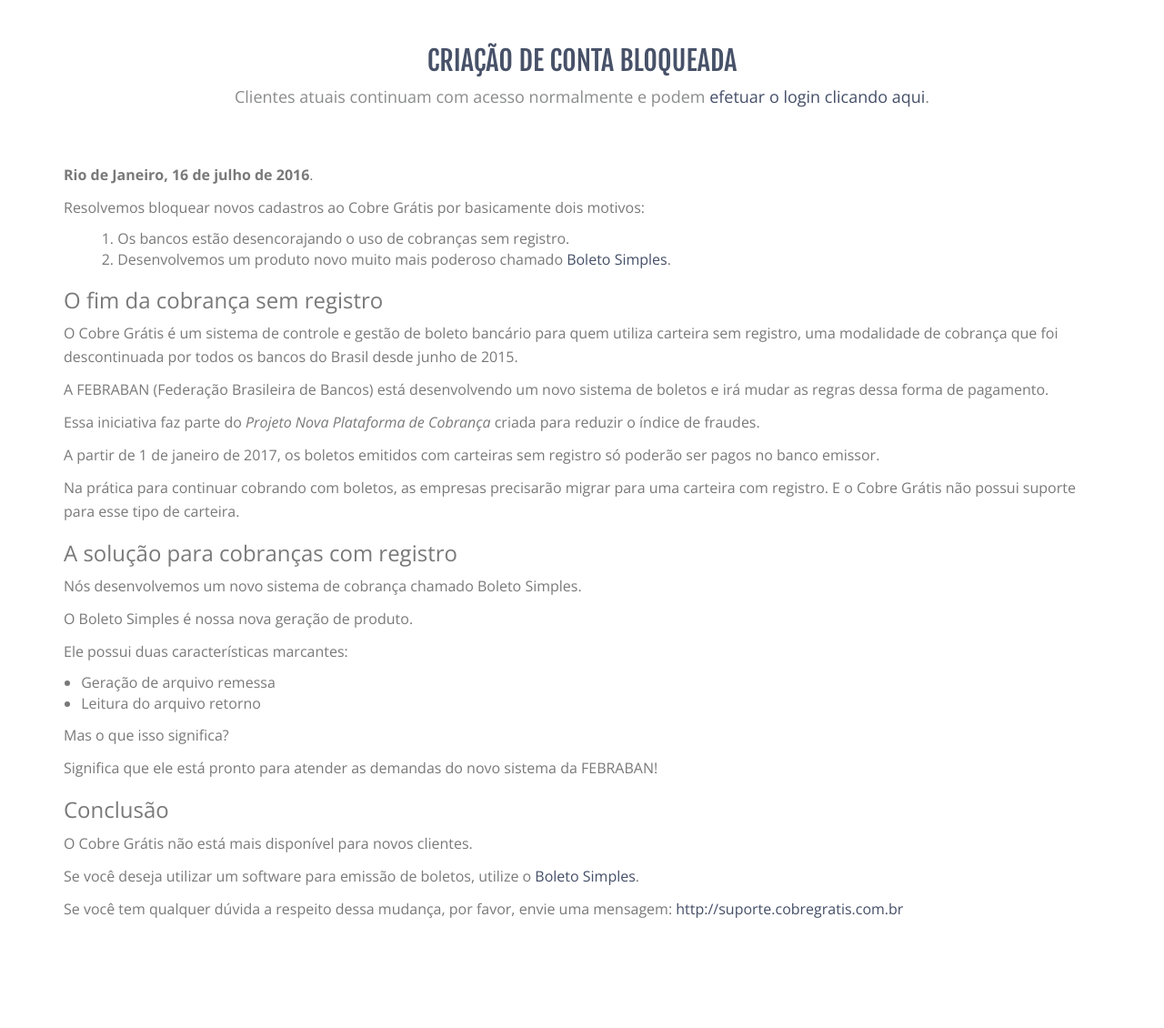
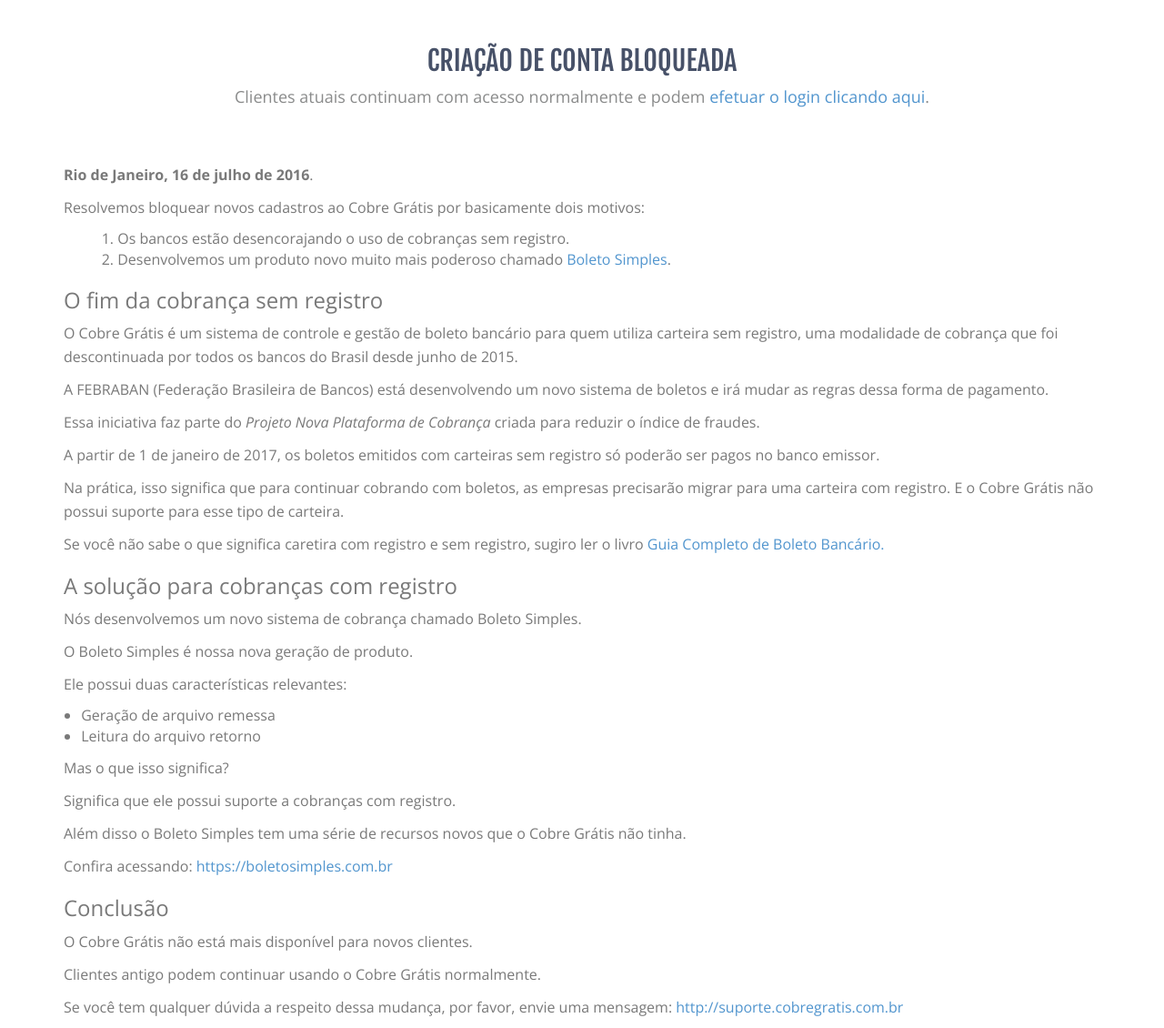
Before and after one commit to CobreGratis/cobregratis.github.io, a Jekyll site: the page built from bloqueado.html, in a window 1280 px wide. Shown: the whole page at 91% size. Built offline with Jekyll 4.4.1, drawn with Linux system fonts in a browser that asks for light colours; before the commit the page ends 1022 px from its top, so only the background shows below that.

Commit message:
imporves copy

```diff
--- a/bloqueado.html
+++ b/bloqueado.html
@@ -24,28 +24,32 @@
         </ol>
         <h3>O fim da cobrança sem registro</h3>
 
-
         <p>O Cobre Grátis é um sistema de controle e gestão de boleto bancário para quem utiliza carteira sem registro, uma modalidade de cobrança que foi descontinuada por todos os bancos do Brasil desde junho de 2015.</p>
 
         <p>A FEBRABAN (Federação Brasileira de Bancos) está desenvolvendo um novo sistema de boletos e irá mudar as regras dessa forma de pagamento.</p>
         <p>Essa iniciativa faz parte do <em>Projeto Nova Plataforma de Cobrança</em> criada para reduzir o índice de fraudes.</p>
 
         <p>A partir de 1 de janeiro de 2017, os boletos emitidos com carteiras sem registro só poderão ser pagos no banco emissor.</p>
-        <p>Na prática para continuar cobrando com boletos, as empresas precisarão migrar para uma carteira com registro. E o Cobre Grátis não possui suporte para esse tipo de carteira.</p>
+        <p>Na prática, isso significa que para continuar cobrando com boletos, as empresas precisarão migrar para uma carteira com registro. E o Cobre Grátis não possui suporte para esse tipo de carteira.</p>
+
+        <p>Se você não sabe o que significa caretira com registro e sem registro, sugiro ler o livro <a href="http://landing.boletosimples.com.br/boleto-bancario-guia-completo-de-como-funciona/?utm_campaign=cobregratis&utm_source=www.cobregratis.com.br">Guia Completo de Boleto Bancário.</a></p>
+
         <h3>A solução para cobranças com registro</h3>
         <p>Nós desenvolvemos um novo sistema de cobrança chamado Boleto Simples.</p>
         <p>O Boleto Simples é nossa nova geração de produto.</p>
-        <p>Ele possui duas características marcantes:</p>
+        <p>Ele possui duas características relevantes:</p>
         <ul>
           <li>Geração de arquivo remessa</li>
           <li>Leitura do arquivo retorno</li>
         </ul>
         <p>Mas o que isso significa?</p>
-        <p>Significa que ele está pronto para atender as demandas do novo sistema da FEBRABAN!</p>
+        <p>Significa que ele possui suporte a cobranças com registro.</p>
+        <p>Além disso o Boleto Simples tem uma série de recursos novos que o Cobre Grátis não tinha.</p>
+        <p>Confira acessando: <a href="http://boletosimples.com.br/?utm_campaign=cobregratis&utm_source=www.cobregratis.com.br">https://boletosimples.com.br</a>
         <p>
         <h3>Conclusão</h3>
         <p>O Cobre Grátis não está mais disponível para novos clientes.</p>
-        <p>Se você deseja utilizar um software para emissão de boletos, utilize o <a href="http://boletosimples.com.br/?utm_campaign=cobregratis&utm_source=www.cobregratis.com.br">Boleto Simples</a>.</p>
+        <p>Clientes antigo podem continuar usando o Cobre Grátis normalmente.</p>
         <p>
           Se você tem qualquer dúvida a respeito dessa mudança, por favor, envie uma mensagem:
           <a href='http://suporte.cobregratis.com.br' target='_top'>http://suporte.cobregratis.com.br</a>
--- a/css/style.css
+++ b/css/style.css
@@ -37,7 +37,7 @@
 }
 
 a {
-    color: #444e67;
+    color: #5195CE;
 }
 
 a:hover {
```
